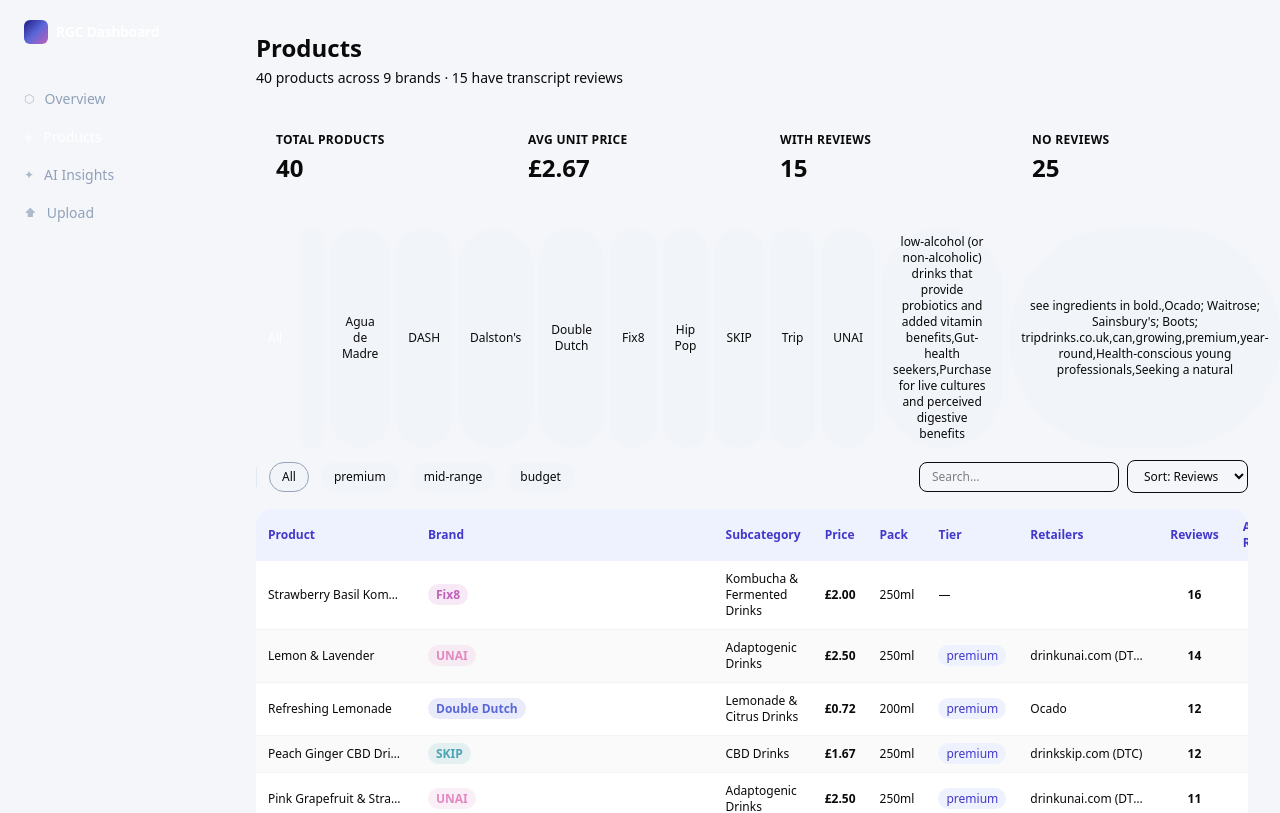
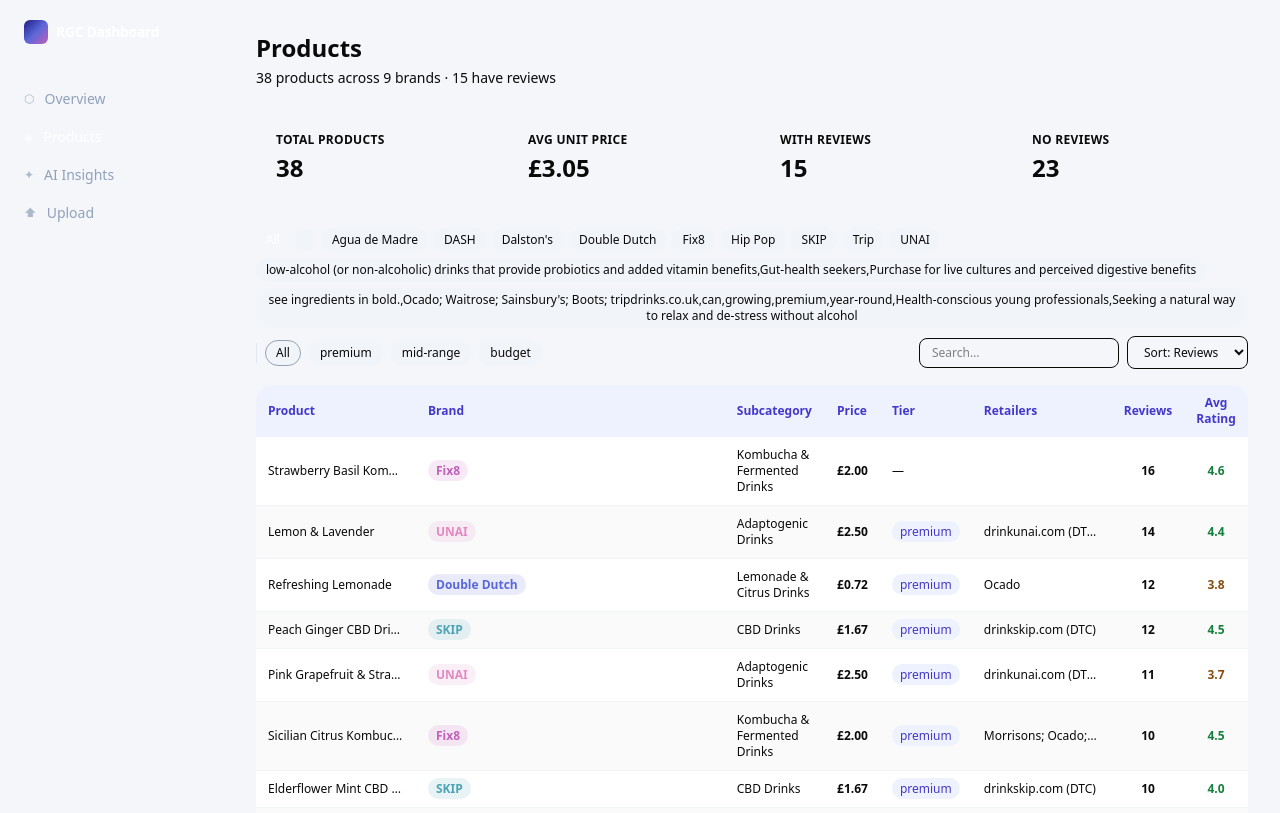
Before and after one commit to charlie7633/rgc-dashboard, a Next.js app: page /products in a window 1280 px wide. Shown: the top 813 px of the page. Built offline with nearby package versions, Linux system fonts and the light colour scheme.

Commit message:
fix: deduplicate products, mode-aware products page, compact filter UI

```diff
--- a/app/overview/page.tsx
+++ b/app/overview/page.tsx
@@ -84,7 +84,7 @@ export default function OverviewPage() {
 
         <div className="grid grid-cols-4 gap-4 mb-6">
           <StatCard title="Video Reviews" value={totalReviews} accent="var(--color-rgc-blue)" subtitle="4 reviewed brands" />
-          <StatCard title="Products" value={brands.reduce((s, b) => s + b.productCount, 0)} accent="var(--color-rgc-electric)" subtitle="9 brands · 38 products" />
+          <StatCard title="Products" value={brands.reduce((s, b) => s + b.productCount, 0)} accent="var(--color-rgc-electric)" subtitle="9 brands" />
           <StatCard title="Avg Rating" value={`${overallAvgRating} / 5`} accent="var(--color-rgc-teal)" subtitle="reviewed brands only" />
           <StatCard title="Buy After Trying" value={`${overallBuyAfter}%`} accent="var(--color-rgc-orchid)" subtitle="purchase intent signal" />
         </div>
--- a/app/products/page.tsx
+++ b/app/products/page.tsx
@@ -1,6 +1,7 @@
 "use client";
 
 import { useEffect, useState } from "react";
+import { resolveCol, PRODUCT_KEYS, RATING_KEYS, REVIEWER_KEYS } from "@/lib/col-resolver";
 
 interface Product {
   productId: string; brand: string; productName: string; subcategory: string;
@@ -23,13 +24,49 @@ const BRAND_COLOURS: Record<string, string> = {
 
 export default function ProductsPage() {
   const [products, setProducts] = useState<Product[]>([]);
+  const [mode, setMode] = useState<string | null>(null);
   const [brandFilter, setBrandFilter] = useState("All");
   const [tierFilter, setTierFilter] = useState("All");
   const [search, setSearch] = useState("");
   const [sortBy, setSortBy] = useState<"price" | "rating" | "reviews">("reviews");
 
   useEffect(() => {
-    fetch("/api/products").then((r) => r.json()).then(setProducts);
+    const m = sessionStorage.getItem("rgc_mode") ?? "demo";
+    setMode(m);
+
+    if (m === "demo") {
+      // Deduplicate by productId
+      fetch("/api/products").then((r) => r.json()).then((data: Product[]) => {
+        const seen = new Set<string>();
+        setProducts(data.filter((p) => {
+          if (seen.has(p.productId)) return false;
+          seen.add(p.productId);
+          return true;
+        }));
+      });
+    } else {
+      // Build a product summary from uploaded rows
+      const raw = sessionStorage.getItem("rgc_dataset");
+      if (!raw) return;
+      const rows: Record<string, string>[] = JSON.parse(raw);
+      const map: Record<string, { count: number; ratings: number[] }> = {};
+      rows.forEach((r) => {
+        const name = resolveCol(r, ...PRODUCT_KEYS) || "Unknown";
+        if (!map[name]) map[name] = { count: 0, ratings: [] };
+        map[name].count++;
+        const rating = parseFloat(resolveCol(r, ...RATING_KEYS));
+        if (!isNaN(rating) && rating > 0) map[name].ratings.push(rating);
+      });
+      const derived: Product[] = Object.entries(map).map(([name, v]) => ({
+        productId: name, brand: resolveCol(rows[0] ?? {}, "brand", "Brand") || "—",
+        productName: name, subcategory: "—", price: 0, packSize: "—", retailers: "—",
+        priceTier: "—", maturity: "—", seasonality: "—", targetUser1: "—", targetUser2: "—",
+        labels: "—",
+        reviewCount: v.count,
+        avgRating: v.ratings.length ? Math.round((v.ratings.reduce((s, n) => s + n, 0) / v.ratings.length) * 10) / 10 : 0,
+      }));
+      setProducts(derived.sort((a, b) => b.reviewCount - a.reviewCount));
+    }
   }, []);
 
   const brands = ["All", ...Array.from(new Set(products.map((p) => p.brand))).sort()];
@@ -45,7 +82,8 @@ export default function ProductsPage() {
       return b.reviewCount - a.reviewCount;
     });
 
-  const avgPrice = products.length ? (products.reduce((s, p) => s + p.price, 0) / products.length).toFixed(2) : "—";
+  const avgPrice = products.filter(p => p.price > 0).length
+    ? (products.filter(p => p.price > 0).reduce((s, p) => s + p.price, 0) / products.filter(p => p.price > 0).length).toFixed(2) : "—";
   const reviewed = products.filter((p) => p.reviewCount > 0).length;
 
   return (
@@ -53,7 +91,7 @@ export default function ProductsPage() {
       <div className="mb-6">
         <h1 className="text-2xl font-bold" style={{ color: "var(--text-primary)" }}>Products</h1>
         <p className="mt-1 text-sm" style={{ color: "var(--text-muted)" }}>
-          {products.length} products across 9 brands · {reviewed} have transcript reviews
+          {products.length} products{mode === "demo" ? " across 9 brands" : ""} · {reviewed} have reviews
         </p>
       </div>
 
@@ -61,7 +99,7 @@ export default function ProductsPage() {
       <div className="grid grid-cols-4 gap-4 mb-6">
         {[
           { label: "Total Products", val: products.length, accent: "var(--color-rgc-blue)" },
-          { label: "Avg Unit Price", val: `£${avgPrice}`, accent: "var(--color-rgc-electric)" },
+          { label: "Avg Unit Price", val: avgPrice === "—" ? "—" : `£${avgPrice}`, accent: "var(--color-rgc-electric)" },
           { label: "With Reviews", val: reviewed, accent: "var(--color-rgc-teal)" },
           { label: "No Reviews", val: products.length - reviewed, accent: "var(--color-rgc-orchid)" },
         ].map(({ label, val, accent }) => (
@@ -73,27 +111,41 @@ export default function ProductsPage() {
       </div>
 
       {/* Filters */}
-      <div className="flex gap-3 mb-4 flex-wrap items-center">
-        <div className="flex gap-1.5">
+      <div className="flex gap-2 mb-4 flex-wrap items-center">
+        {/* Brand pills — compact */}
+        <div className="flex flex-wrap gap-1.5">
           {brands.map((b) => (
             <button key={b} onClick={() => setBrandFilter(b)}
-              className="px-3 py-1.5 rounded-full text-xs font-medium transition-all"
-              style={{ background: brandFilter === b ? (BRAND_COLOURS[b] ?? "var(--color-rgc-electric)") : "#f1f5f9", color: brandFilter === b ? "white" : "var(--text-muted)" }}>
+              className="px-2.5 py-1 rounded-full text-xs font-medium transition-all"
+              style={{
+                background: brandFilter === b ? (BRAND_COLOURS[b] ?? "var(--color-rgc-electric)") : "#f1f5f9",
+                color: brandFilter === b ? "white" : "var(--text-muted)",
+              }}>
               {b}
             </button>
           ))}
         </div>
+
+        {mode === "demo" && (
+          <>
             <div className="w-px h-5 bg-slate-200" />
             {tiers.map((t) => {
               const meta = TIER_COLOURS[t];
               return (
                 <button key={t} onClick={() => setTierFilter(t)}
-              className="px-3 py-1.5 rounded-full text-xs font-medium transition-all"
-              style={{ background: tierFilter === t ? (meta?.bg ?? "#f1f5f9") : "#f1f5f9", color: tierFilter === t ? (meta?.color ?? "var(--text-muted)") : "var(--text-muted)", border: tierFilter === t ? `1px solid ${meta?.color ?? "#94a3b8"}` : "1px solid transparent" }}>
+                  className="px-2.5 py-1 rounded-full text-xs font-medium transition-all"
+                  style={{
+                    background: tierFilter === t ? (meta?.bg ?? "#f1f5f9") : "#f1f5f9",
+                    color: tierFilter === t ? (meta?.color ?? "var(--text-muted)") : "var(--text-muted)",
+                    border: tierFilter === t ? `1px solid ${meta?.color ?? "#94a3b8"}` : "1px solid transparent",
+                  }}>
                   {t}
                 </button>
               );
             })}
+          </>
+        )}
+
         <div className="ml-auto flex gap-2 items-center">
           <input type="text" placeholder="Search…" value={search} onChange={(e) => setSearch(e.target.value)}
             className="px-3 py-1.5 rounded-lg border text-xs"
@@ -103,7 +155,7 @@ export default function ProductsPage() {
             style={{ borderColor: "var(--color-card-border)", color: "var(--text-secondary)" }}>
             <option value="reviews">Sort: Reviews</option>
             <option value="rating">Sort: Rating</option>
-            <option value="price">Sort: Price</option>
+            {mode === "demo" && <option value="price">Sort: Price</option>}
           </select>
         </div>
       </div>
@@ -113,9 +165,16 @@ export default function ProductsPage() {
         <table className="w-full text-xs border-collapse">
           <thead>
             <tr style={{ background: "#eef2ff" }}>
-              {["Product", "Brand", "Subcategory", "Price", "Pack", "Tier", "Retailers", "Reviews", "Avg Rating"].map((h) => (
-                <th key={h} className="text-left px-3 py-2.5 font-semibold" style={{ color: "#4338ca" }}>{h}</th>
-              ))}
+              <th className="text-left px-3 py-2.5 font-semibold" style={{ color: "#4338ca" }}>Product</th>
+              <th className="text-left px-3 py-2.5 font-semibold" style={{ color: "#4338ca" }}>Brand</th>
+              {mode === "demo" && <>
+                <th className="text-left px-3 py-2.5 font-semibold" style={{ color: "#4338ca" }}>Subcategory</th>
+                <th className="text-left px-3 py-2.5 font-semibold" style={{ color: "#4338ca" }}>Price</th>
+                <th className="text-left px-3 py-2.5 font-semibold" style={{ color: "#4338ca" }}>Tier</th>
+                <th className="text-left px-3 py-2.5 font-semibold" style={{ color: "#4338ca" }}>Retailers</th>
+              </>}
+              <th className="text-center px-3 py-2.5 font-semibold" style={{ color: "#4338ca" }}>Reviews</th>
+              <th className="text-center px-3 py-2.5 font-semibold" style={{ color: "#4338ca" }}>Avg Rating</th>
             </tr>
           </thead>
           <tbody>
@@ -132,21 +191,18 @@ export default function ProductsPage() {
                       {p.brand}
                     </span>
                   </td>
+                  {mode === "demo" && <>
                     <td className="px-3 py-2.5" style={{ color: "var(--text-muted)" }}>{p.subcategory}</td>
-                  <td className="px-3 py-2.5 font-semibold" style={{ color: "var(--text-primary)" }}>£{p.price.toFixed(2)}</td>
-                  <td className="px-3 py-2.5" style={{ color: "var(--text-muted)" }}>{p.packSize}</td>
+                    <td className="px-3 py-2.5 font-semibold" style={{ color: "var(--text-primary)" }}>{p.price > 0 ? `£${p.price.toFixed(2)}` : "—"}</td>
                     <td className="px-3 py-2.5">
-                    {tier ? (
-                      <span className="px-2 py-0.5 rounded-full text-xs font-medium" style={{ background: tier.bg, color: tier.color }}>{p.priceTier}</span>
-                    ) : <span style={{ color: "var(--text-muted)" }}>—</span>}
+                      {tier ? <span className="px-2 py-0.5 rounded-full text-xs font-medium" style={{ background: tier.bg, color: tier.color }}>{p.priceTier}</span> : <span style={{ color: "var(--text-muted)" }}>—</span>}
                     </td>
                     <td className="px-3 py-2.5 max-w-[140px]" style={{ color: "var(--text-muted)" }}>
                       <span className="truncate block">{p.retailers}</span>
                     </td>
+                  </>}
                   <td className="px-3 py-2.5 text-center">
-                    {p.reviewCount > 0 ? (
-                      <span className="font-semibold" style={{ color: "var(--color-rgc-electric)" }}>{p.reviewCount}</span>
-                    ) : <span style={{ color: "var(--text-muted)" }}>—</span>}
+                    {p.reviewCount > 0 ? <span className="font-semibold" style={{ color: "var(--color-rgc-electric)" }}>{p.reviewCount}</span> : <span style={{ color: "var(--text-muted)" }}>—</span>}
                   </td>
                   <td className="px-3 py-2.5 text-center">
                     {p.avgRating > 0 ? (
```
Lines whose indentation alone changed are shown as unchanged.
